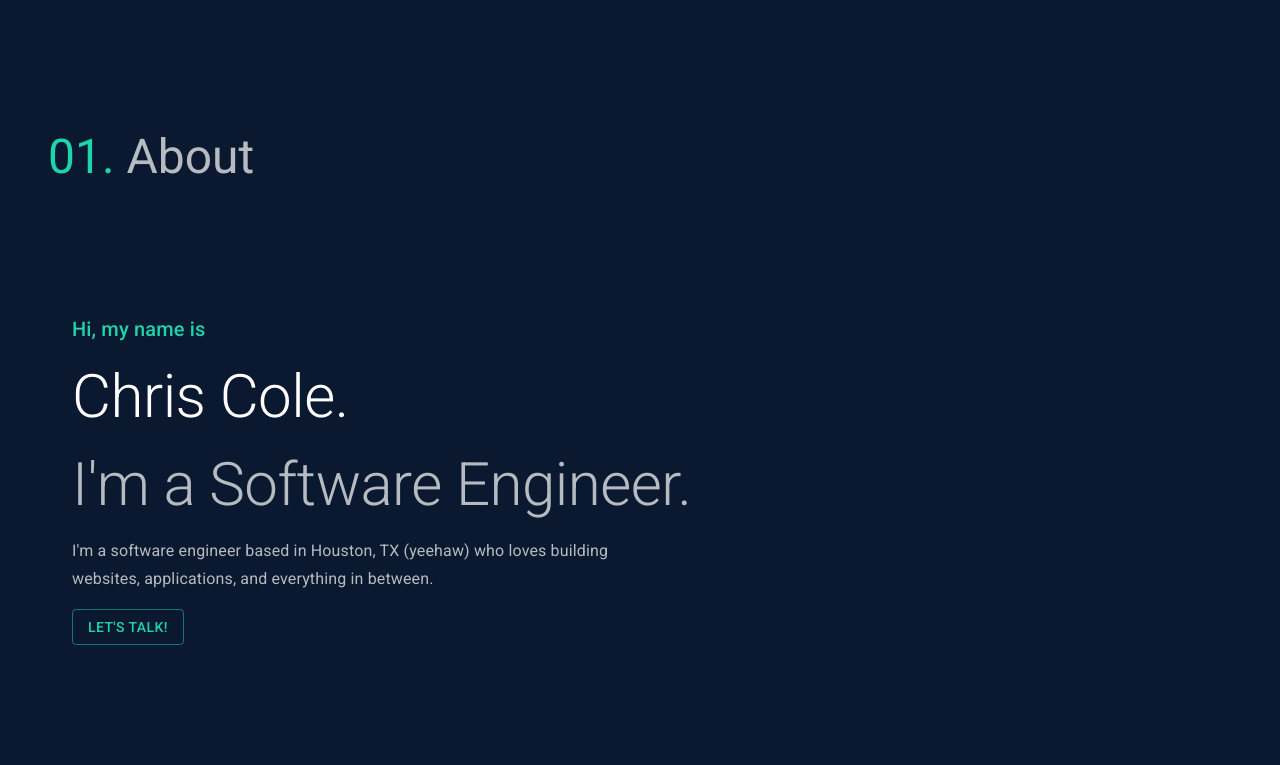
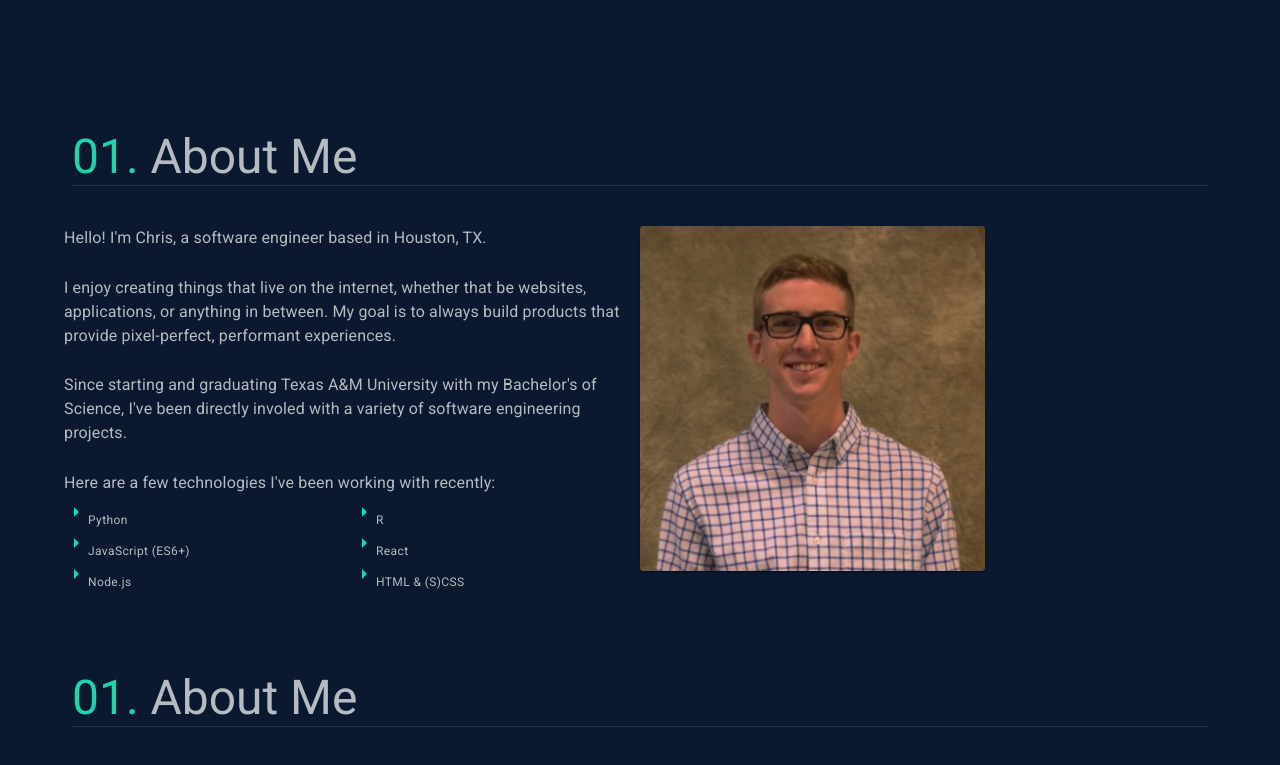
Before and after one commit to chrisrcole/chrisrcole.github.io, a React (Create React App) app: page / in a window 1280 px wide. Shown: the part 820-1585 px from the top of the page. Built offline with nearby package versions, Linux system fonts and the light colour scheme.

Commit message:
adding about section

```diff
--- a/src/components/about/About.tsx
+++ b/src/components/about/About.tsx
@@ -1,5 +1,108 @@
 import React from "react";
+import Container from "@material-ui/core/Container";
+import Grid from "@material-ui/core/Grid";
+import Typography from "@material-ui/core/Typography";
+import Divider from "@material-ui/core/Divider";
+import Card from "@material-ui/core/Card";
+import CardActionArea from "@material-ui/core/CardActionArea";
+import CardMedia from "@material-ui/core/CardMedia";
+
+import ArrowRightIcon from "@material-ui/icons/ArrowRight";
+
+import portrait from "../../assets/images/portrait.jpg";
+import { makeStyles } from "@material-ui/core/styles";
+
+const useStyles = makeStyles((theme) => ({
+  root: {
+    maxWidth: 345,
+  },
+  media: {
+    height: 345,
+  },
+  section: {
+    marginTop: theme.spacing(4),
+  },
+}));
+
+const techs = [
+  "Python",
+  "R",
+  "JavaScript (ES6+)",
+  "React",
+  "Node.js",
+  "HTML & (S)CSS",
+];
 
 export const About = () => {
-  return <></>;
+  const classes = useStyles();
+  return (
+    <Container id="#about" style={{ paddingTop: 85 }}>
+      <Grid container spacing={2}>
+        <Grid item xs={12}>
+          <Typography variant="h3" component="h2" color="secondary">
+            {/* {"[ " + index + " ]"} */}
+            01.{" "}
+            <Typography
+              variant="h3"
+              component="span"
+              display={"inline"}
+              color="textSecondary"
+            >
+              About Me
+            </Typography>
+            <Divider />
+          </Typography>
+        </Grid>
+        <Grid container className={classes.section}>
+          <Grid item xs={12} sm={6}>
+            <Typography variant="body1" color="textSecondary" gutterBottom>
+              Hello! I'm Chris, a software engineer based in Houston, TX.
+            </Typography>
+            <br></br>
+            <Typography variant="body1" color="textSecondary" gutterBottom>
+              I enjoy creating things that live on the internet, whether that be
+              websites, applications, or anything in between. My goal is to
+              always build products that provide pixel-perfect, performant
+              experiences.
+            </Typography>
+            <br></br>
+            <Typography variant="body1" color="textSecondary" gutterBottom>
+              Since starting and graduating Texas A&M University with my
+              Bachelor's of Science, I've been directly involed with a variety
+              of software engineering projects.
+            </Typography>
+            <br></br>
+            <Typography variant="body1" color="textSecondary" gutterBottom>
+              Here are a few technologies I've been working with recently:
+            </Typography>
+            <Grid container>
+              {techs.map((tech) => (
+                <Grid key={tech} item xs={12} sm={6}>
+                  <ArrowRightIcon color="secondary" />
+                  <Typography
+                    variant="caption"
+                    color="textSecondary"
+                    gutterBottom
+                  >
+                    {tech}
+                  </Typography>
+                </Grid>
+              ))}
+            </Grid>
+          </Grid>
+          <Grid item xs={12} sm={6}>
+            <Card className={classes.root}>
+              <CardActionArea>
+                <CardMedia
+                  className={classes.media}
+                  image={portrait}
+                  title="Personal Portrait"
+                />
+              </CardActionArea>
+            </Card>
+          </Grid>
+        </Grid>
+      </Grid>
+    </Container>
+  );
 };
--- a/src/components/home/Home.tsx
+++ b/src/components/home/Home.tsx
@@ -7,6 +7,7 @@ import { Experience } from "../experience";
 import { Work } from "../work";
 import { Contact } from "../contact";
 import Typography from "@material-ui/core/Typography";
+import Divider from "@material-ui/core/Divider";
 
 const sections = [
   { id: "#about", title: "About", section: <About /> },
@@ -21,26 +22,10 @@ export const Home = (props: any) => {
   return (
     <Container component="main" className={classes.main}>
       <Hero />
-      {sections.map((section, index) => (
-        <div key={section.id} id={section.id} style={{ paddingTop: 85 }}>
-          <div>
-            <Typography variant="h3" component="h2" color="secondary">
-              {/* {"[ " + index + " ]"} */}
-              {(index + 1).toString().padStart(2, "0") + ". "}
-              <Typography
-                variant="h3"
-                component="span"
-                display={"inline"}
-                color="textSecondary"
-              >
-                {section.title}
-              </Typography>
-            </Typography>{" "}
-          </div>
-          {section.section}
-          <Hero />
-        </div>
-      ))}
+      <About />
+      <About />
+      <About />
+      <About />
     </Container>
   );
 };
--- a/src/components/navigation/Navigation.tsx
+++ b/src/components/navigation/Navigation.tsx
@@ -130,7 +130,7 @@ export const Navigation = (props: Props) => {
     <div>
       <div className={classes.toolbar} />
       <Divider />
-      <List>
+      <List component="nav">
         {links.map((link, index) => (
           <div key={link.title}>
             <Link
@@ -158,6 +158,7 @@ export const Navigation = (props: Props) => {
             </Link>
           </div>
         ))}
+        <Divider />
         <ListItem button href="#resume">
           <Button href="#resume" color="secondary" variant="outlined">
             Resume
```
Also changed, not shown: src/assets/images/portrait.jpg (added).
